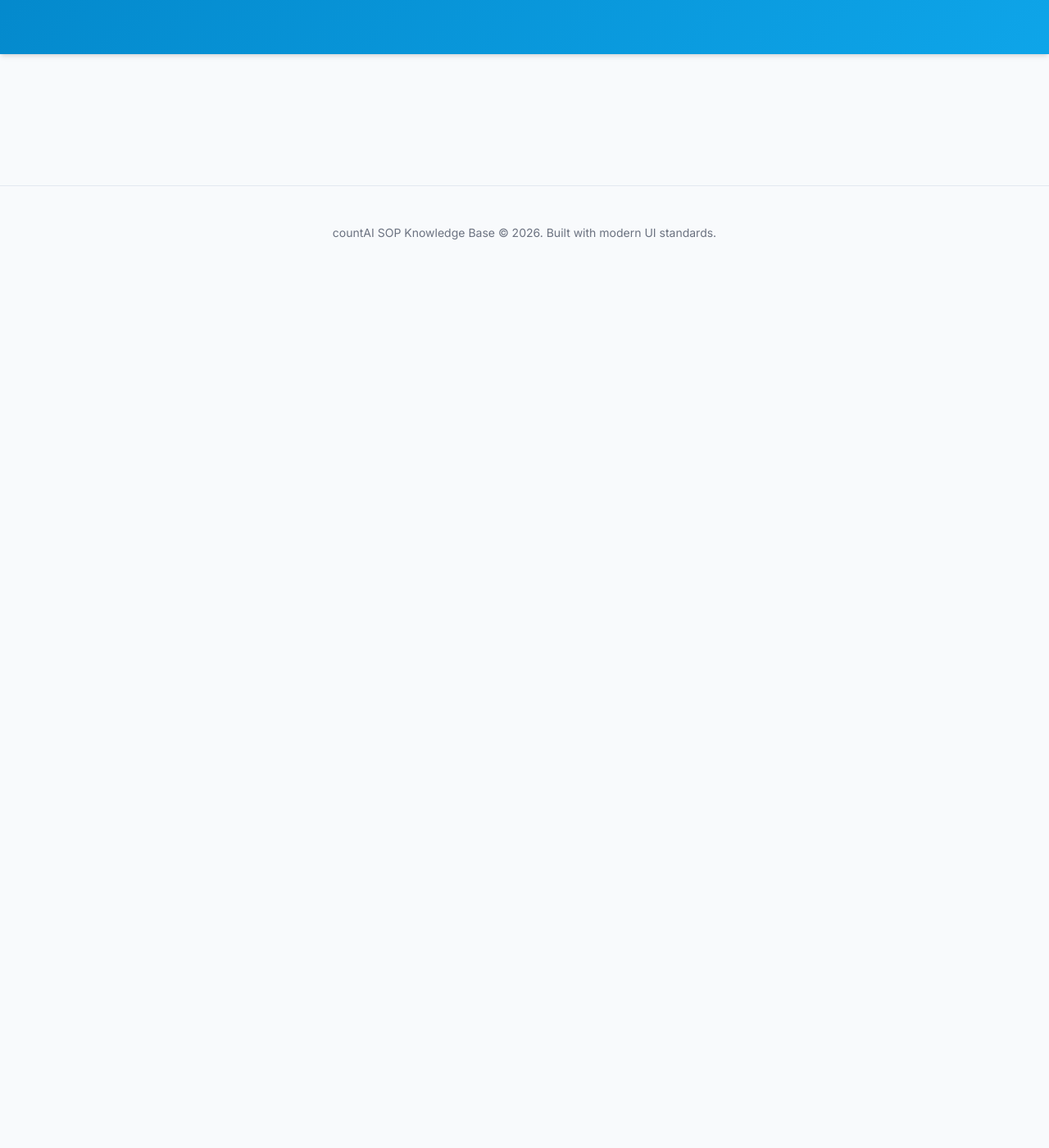
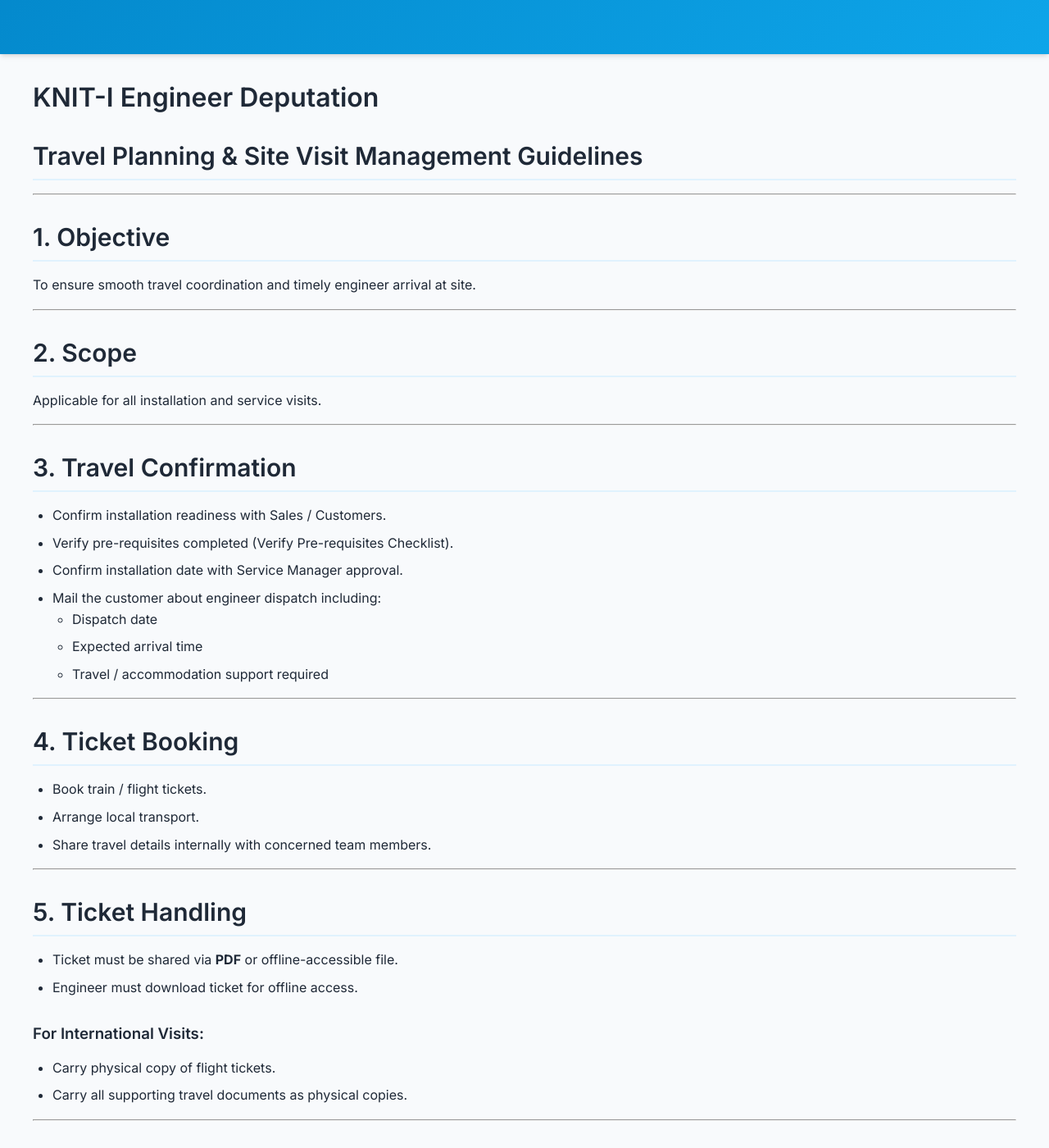
Before and after one commit to cvramanan/countAI-sop, a Jekyll site: the page built from validation/SOP_006_Engineerdeputation.md, in a window 1280 px wide and 1400 px high, scrolled down 270 px. Shown: the whole window at 82% size. Built offline with Jekyll 4.4.1, drawn with Linux system fonts in a browser that asks for light colours; our own code applies the rules of GitHub Pages for plain Markdown files; before the commit the page ends 900 px from its top, so only the background shows below that; some of the changed text lies outside the part shown.

Commit message:
Update SOP_006_Engineerdeputation.md
Added content inside the empty folder

```diff
--- a/validation/SOP_006_Engineerdeputation.md
+++ b/validation/SOP_006_Engineerdeputation.md
@@ -1,3 +1,75 @@
+# KNIT-I Engineer Deputation
+## Travel Planning & Site Visit Management Guidelines
+
 ---
-layout: default
+
+## 1. Objective
+To ensure smooth travel coordination and timely engineer arrival at site.
+
 ---
+
+## 2. Scope
+Applicable for all installation and service visits.
+
+---
+
+## 3. Travel Confirmation
+
+- Confirm installation readiness with Sales / Customers.
+- Verify pre-requisites completed (Verify Pre-requisites Checklist).
+- Confirm installation date with Service Manager approval.
+- Mail the customer about engineer dispatch including:
+  - Dispatch date
+  - Expected arrival time
+  - Travel / accommodation support required
+
+---
+
+## 4. Ticket Booking
+
+- Book train / flight tickets.
+- Arrange local transport.
+- Share travel details internally with concerned team members.
+
+---
+
+## 5. Ticket Handling
+
+- Ticket must be shared via **PDF** or offline-accessible file.
+- Engineer must download ticket for offline access.
+
+### For International Visits:
+- Carry physical copy of flight tickets.
+- Carry all supporting travel documents as physical copies.
+
+---
+
+## 6. Site Arrival
+
+- Inform customer immediately upon arrival.
+- Report arrival status to internal team.
+
+---
+
+## 7. Acceptance Criteria
+
+- Engineer reaches site as scheduled.
+- No travel-related installation delay.
+
+---
+
+# Confirmation Checklist
+
+- [ ] Installation date confirmed
+- [ ] Pre-requisites validated
+- [ ] Tickets booked
+- [ ] Travel details shared
+- [ ] Arrival confirmed
+
+---
+
+## Approved By
+
+**Name:** ___________________
+**Signature:** ___________________
+**Date:** ___________________
```
